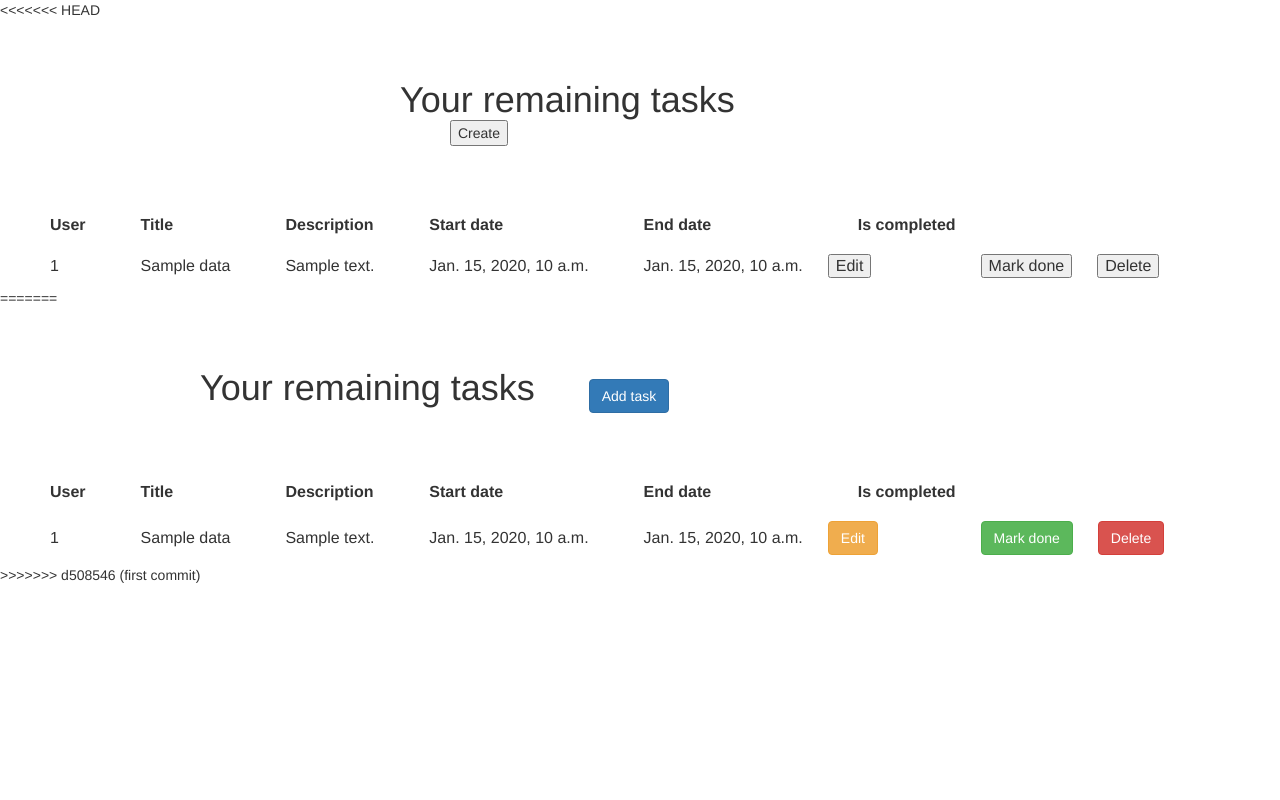
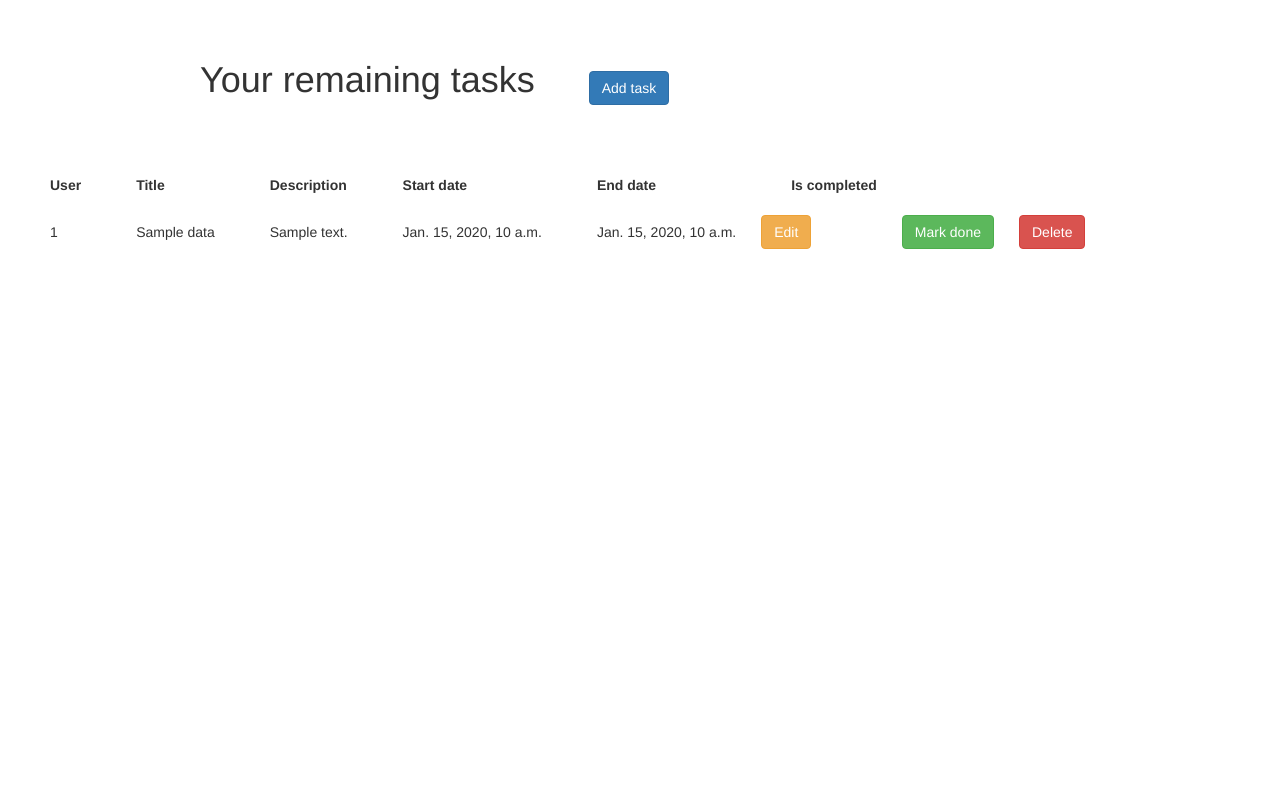
Before and after one commit to ShridharSawaikar/Django_project, a Django app: template todolist/templates/todolist/todo_list.html in a window 1280 px wide. Run offline with Django 4.2, Linux system fonts and the light colour scheme; the template is opened without the code that fills it: most values are stand-ins (such as "Sample title", 1, 10 or a date in 2020).

Commit message:
bootstrap

```diff
--- a/todolist/templates/todolist/todo_list.html
+++ b/todolist/templates/todolist/todo_list.html
@@ -1,48 +1,3 @@
-<<<<<<< HEAD
-<!DOCTYPE html>
-<html lang="en">
-<head>
-    <meta charset="UTF-8">
-    <meta name="viewport" content="width=device-width, initial-scale=1.0">
-    <title>To-do list</title>
-
-    <style>
-        th,td{
-            padding: 10px 5px;
-        }
-    </style>
-</head>
-<body>
-    <div style="margin: 60px 400px;">
-        <h1 style="display:inline; ">Your remaining tasks</h1>
-        <button onclick="window.location.href='/create/new'" style="margin: 0 50px;">Create</button>
-    </div>
-    <table>
-        <tr>
-            <th style="padding-left: 50px">User</th>
-            <th style="padding-left: 50px">Title</th>
-            <th style="padding-left: 50px">Description</th>
-            <th style="padding-left: 50px">Start date</th>
-            <th style="padding-left: 50px">End date</th>
-            <th style="padding-left: 50px">Is completed</th>
-        </tr>
-        {% for i in data %}
-        <tr style="padding: 10px 0;">
-            <td style="padding-left: 50px">{{i.user_id}}</td>
-            <td style="padding-left: 50px">{{i.title}}</td>
-            <td style="padding-left: 50px">{{i.description}}</td>
-            <td style="padding-left: 50px">{{i.start_date}}</td>
-            <td style="padding-left: 50px">{{i.end_date}}</td>
-            {% if i.is_completed == False %}<td style="padding-left: 50px">Pending</td>{% endif %}
-            {% if i.is_completed == True %}<td style="padding-left: 50px">Completed</td>{% endif %}
-            <td style="padding-left: 20px" onclick="window.location.href='/edit/{{i.id}}'"><button>Edit</button></td>
-            <td style="padding-left: 20px" onclick="window.location.href='/complete/{{i.id}}'"><button>Mark done</button></td>
-            <td style="padding-left: 20px" onclick="window.location.href='/delete/{{i.id}}'"><button>Delete</button></td>
-        </tr>
-        {% endfor %}
-    </table>
-</body>
-=======
 <!DOCTYPE html>
 <html lang="en">
 <head>
@@ -89,5 +44,4 @@
         {% endfor %}
     </table>
 </body>
->>>>>>> d508546 (first commit)
 </html>
```
Also changed, not shown: todolist/templates/todolist/edit_task.html (+0 -16 lines).
